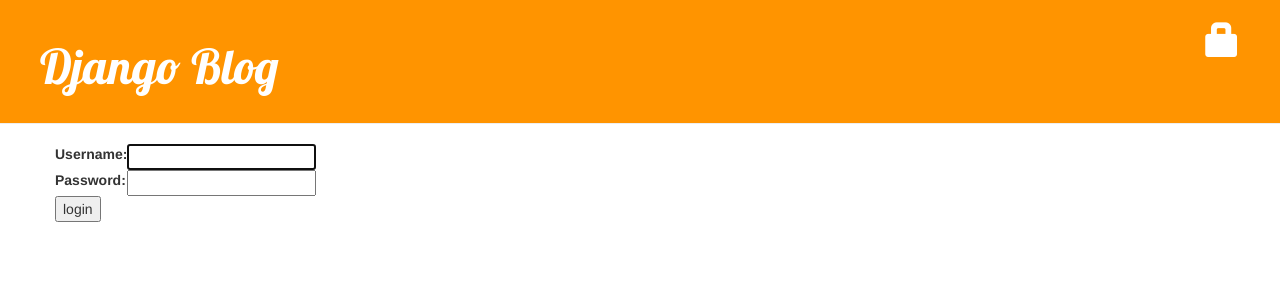
After one commit to billion102/Django_Simple_Blog, a Django app: page /account/login/ in a window 1280 px wide. The commit adds this page. Shown: the top 300 px of the page. Run offline with Django 3.2, Linux system fonts and the light colour scheme; some libraries are stand-ins or nearby versions.

Commit message:
add user authentication

```diff
--- a/FirstProject/settings.py
+++ b/FirstProject/settings.py
@@ -102,3 +102,5 @@ USE_TZ = True
 # https://docs.djangoproject.com/en/1.8/howto/static-files/
 
 STATIC_URL = '/static/'
+
+LOGIN_REDIRECT_URL = '/'
--- a/FirstProject/urls.py
+++ b/FirstProject/urls.py
@@ -1,5 +1,6 @@
 from django.conf.urls import include, url
 from django.contrib import admin
+from django.contrib.auth import views
 
 urlpatterns = [
     # Examples:
@@ -8,4 +9,6 @@ urlpatterns = [
 
     url(r'^admin/', include(admin.site.urls)),
     url(r'', include('blog.urls')),
+    url(r'^account/login/$', views.login, name='login'),
+    url(r'^account/logout/$', views.logout, name='logout', kwargs={'next_page': '/'}),
 ]
--- a/blog/forms.py
+++ b/blog/forms.py
@@ -1,8 +1,9 @@
 from django import forms
 from .models import Post
 
+
 class PostForm(forms.ModelForm) :
 
-    class Meta :
+    class Meta:
         model = Post
         fields = ('title', 'text',)
--- a/blog/models.py
+++ b/blog/models.py
@@ -1,5 +1,6 @@
 from django.db import models
 from django.utils import timezone
+
 
 class Post(models.Model) :
     author = models.ForeignKey('auth.User')
--- a/blog/urls.py
+++ b/blog/urls.py
@@ -6,4 +6,7 @@ urlpatterns = [
     url(r'^post/(?P<pk>[0-9]+)/$', views.post_detail, name='post_detail'),
     url(r'^post/new/$', views.post_new, name='post_new'),
     url(r'^post/(?P<pk>[0-9]+)/edit/$', views.post_edit, name='post_edit'),
+    url(r'^drafts/$', views.post_draft_list, name='post_draft_list'),
+    url(r'^post/(?P<pk>\d+)/publish/$', views.post_publish, name='post_publish'),
+    url(r'^post/(?P<pk>\d+)/remove/$', views.post_remove, name='post_remove'),
 ]
--- a/templates/blog/base.html
+++ b/templates/blog/base.html
@@ -12,7 +12,11 @@
 <body>
 <div class="page-header">
     {% if user.is_authenticated %}
-    <a href="{% url 'post_new' %}" class="top-menu"><span class="glyphicon glyphicon-plus"></span></a>
+        <a href="{% url 'post_new' %}" class="top-menu"><span class="glyphicon glyphicon-plus"></span></a>
+        <a href="{% url 'post_draft_list' %}" class="top-menu"><span class="glyphicon glyphicon-edit"></span></a>
+        <p class="top-menu">Hello {{ user.username }}<small>(<a href="{% url 'logout' %}">Logout</a>)</small></p>
+    {% else %}
+        <a href="{% url 'login' %}" class="top-menu"><span class="glyphicon glyphicon-lock"></span></a>
     {% endif %}
     <h1><a href="/"> Django Blog</a></h1>
 </div>
--- a/templates/blog/post_detail.html
+++ b/templates/blog/post_detail.html
@@ -6,9 +6,12 @@
         <div class="date">
             {{ post.published_date }}
         </div>
+    {% else %}
+        <a class="btn btn-default" href="{% url 'post_publish' pk=post.pk %}">publish</a>
     {% endif %}
     {% if user.is_authenticated %}
-    <a class="btn btn-detail" href="{% url 'post_edit' pk=post.pk %}"><span class="glyphicon glyphicon-pencil"></span></a>
+        <a class="btn btn-default" href="{% url 'post_edit' pk=post.pk %}"><span class="glyphicon glyphicon-pencil"></span></a>
+        <a class="btn btn-default" href="{% url 'post_remove' pk=post.pk %}"><span class="glyphicon glyphicon-remove"></span></a>
     {% endif %}
     <h1>{{ post.title }}</h1>
     <p>{{ post.text|linebreaksbr }}</p>
--- /dev/null
+++ b/templates/registration/login.html
@@ -0,0 +1,24 @@
+{% extends "blog/base.html" %}
+
+{% block content %}
+    {% if form.errors %}
+        <p>Your username and password didn't match. Please try again.</p>
+    {% endif %}
+
+    <form method="post" action="{% url 'login' %}">
+    {% csrf_token %}
+        <table>
+            <tr>
+                <td>{{ form.username.label_tag }}</td>
+                <td>{{ form.username }}</td>
+            </tr>
+            <tr>
+                <td>{{ form.password.label_tag }}</td>
+                <td>{{ form.password }}</td>
+            </tr>
+        </table>
+
+        <input type="submit" value="login" />
+        <input type="hidden" name="next" value="{{ next }}" />
+    </form>
+{% endblock %}
```
Also changed, not shown: blog/views.py (+42 -16 lines), templates/blog/post_draft_list.html (added, +10 -0 lines), db.sqlite3, 1 other file.
